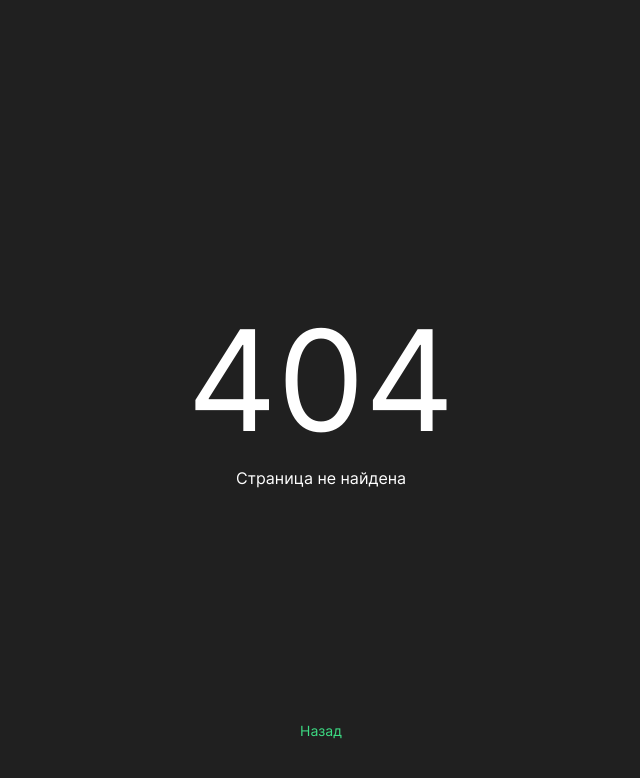
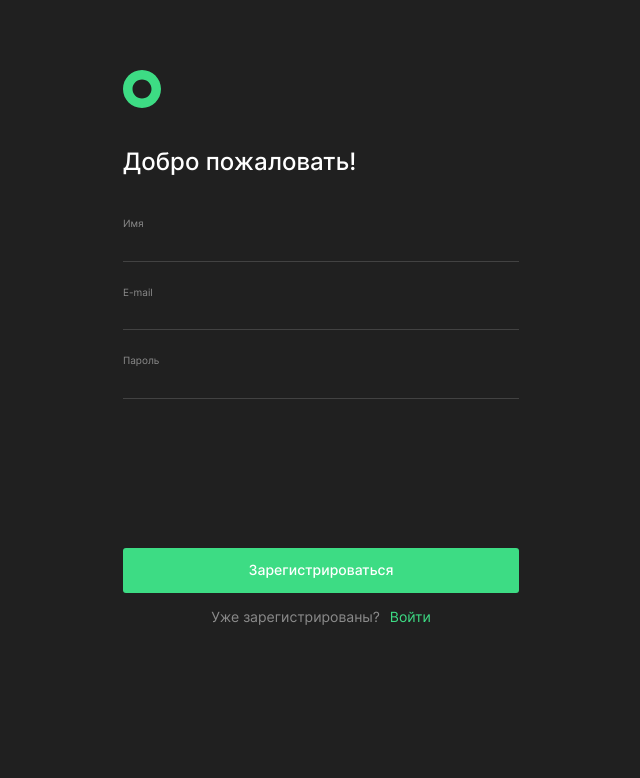
Before and after one commit to sahvea/movies-explorer-frontend, a React (Create React App) app: page /signup in a window 1280 px wide. Before the commit this address had no page. Shown: the top 778 px of the page, without its empty margins (319-959 px from the left). Built offline with nearby package versions, Linux system fonts and the light colour scheme.

Commit message:
feat: add Register and AuthForm components

```diff
--- a/src/components/App/App.js
+++ b/src/components/App/App.js
@@ -4,15 +4,17 @@ import './App.css';
 import Main from '../Main/Main';
 import Movies from '../Movies/Movies';
 import SavedMovies from '../SavedMovies/SavedMovies';
+import Register from '../Register/Register';
+import NotFound from '../NotFound/NotFound';
+
 import initialMovies from '../../utils/initialMovies';
 import savedMovies from '../../utils/savedMovies';
-import NotFound from '../NotFound/NotFound';
-
 
 function App() {
   // eslint-disable-next-line no-unused-vars
-  const [loggedIn, setLoggedIn] = React.useState(true);
-  const [isLoading, setIsLoading] = React.useState(true);
+  const [loggedIn, setLoggedIn] = React.useState(false);
+  // eslint-disable-next-line no-unused-vars
+  const [isLoading, setIsLoading] = React.useState(false);
 
   return (
     <>
@@ -26,6 +28,9 @@ function App() {
         <Route path="/saved-movies">
           <SavedMovies loggedIn={loggedIn} movies={savedMovies} isLoading={isLoading} />
         </Route>
+        <Route path="/signup">
+          <Register />
+        </Route>
         <Route path="*">
           <NotFound />
         </Route>
--- /dev/null
+++ b/src/components/AuthForm/AuthForm.css
@@ -0,0 +1,127 @@
+.auth {
+  max-width: 396px;
+  margin: 0 auto;
+  padding: 0 30px 70px;
+}
+
+.auth__form-fieldset {
+  margin: 0;
+  padding: 0;
+  border: none;
+  height: 485px;
+  display: flex;
+  flex-direction: column;
+}
+
+.auth__form-title {
+  padding: 40px 0;
+  font-weight: 500;
+  font-size: 24px;
+  line-height: 1.2;
+}
+
+.auth__form-label {
+  display: block;
+  margin-top: 24px;
+  font-weight: 400;
+  font-size: 10px;
+  line-height: 1.2;
+  color: var(--font-transp-color);
+}
+
+.auth__form-label:first-of-type {
+  margin-top: 0;
+}
+
+.auth__form-input {
+  display: block;
+  width: 100%;
+  padding: 5px 0 10px;
+  background-color: transparent;
+  border: none;
+  outline: none;
+  border-bottom: 1px solid var(--divider-color);
+  font-weight: 400;
+  font-size: 14px;
+  line-height: 1.2;
+  color: var(--font-main-color);
+  transition: .3s ease-in-out;
+}
+
+.auth__form-input:focus {
+  border-color: var(--bright-color);
+}
+
+.auth__form-input_type_error {
+  color: var(--error-color);
+}
+
+.auth__form-error {
+  margin: 6px 0 0;
+  font-weight: 400;
+  font-size: 10px;
+  line-height: 1.2;
+  color: var(--error-color);
+}
+
+.auth__form-btn {
+  display: block;
+  margin-top: auto;
+  width: 100%;
+  height: 45px;
+  background-color: var(--bright-color);
+  border-radius: 3px;
+  font-weight: 500;
+  font-size: 14px;
+  line-height: 1.2;
+  color: var(--font-main-color);
+}
+
+.auth__form-btn:disabled {
+  opacity: .5;
+  pointer-events: none;
+  user-select: none;
+}
+
+.auth__redirection {
+  margin-top: 16px;
+  display: flex;
+  justify-content: center;
+  align-items: center;
+  font-weight: 400;
+  font-size: 14px;
+  line-height: 1.2;
+}
+
+.auth__redirection-paragraph {
+  margin: 0 6px 0 0;
+  color: var(--font-transp-color);
+}
+
+.auth__redirection-link {
+  color: var(--bright-color);
+}
+
+@media screen and (max-width: 575px) {
+  .auth {
+    padding-bottom: 30px;
+  }
+
+  .auth__form-fieldset {
+    height: 627px;
+  }
+
+  .auth__form-title {
+    padding: 50px 0 80px;
+    text-align: center;
+  }
+
+  .auth__form-btn {
+    font-size: 12px;
+  }
+
+  .auth__redirection {
+    margin-top: 14px;
+    font-size: 12px;
+  }
+}
--- /dev/null
+++ b/src/components/AuthForm/AuthForm.js
@@ -0,0 +1,39 @@
+import { Link, useLocation } from 'react-router-dom';
+import './AuthForm.css';
+import DotsLoader from '../DotsLoader/DotsLoader';
+
+function AuthForm(props) {
+  const location = useLocation();
+  // const BtnClassName = `app__button form__button ${props.isSubmitDisabled && "form__button_disabled"}`;
+  const redirectionText = location.pathname === '/signup'
+    ? "Уже зарегистрированы?"
+    : "Ещё не зарегистрированы?";
+  const redirectionLinkText = location.pathname === '/signup'
+    ? "Войти"
+    : "Регистрация";
+  const redirectionLink = location.pathname === '/signup'
+    ? "/signin"
+    : "/signup";
+
+  return (
+    <section className="auth">
+      <form className="auth__form" name={props.name} onSubmit={props.onSubmit} >
+      {/* noValidate */}
+        <fieldset className="auth__form-fieldset">
+          <legend className="auth__form-title">{props.title}</legend>
+            {props.children}
+          <button type="submit" name="submit" className="app__button auth__form-btn" disabled={props.isFormLoading || props.isSubmitDisabled ? true : ''}>
+            {props.buttonText}
+            {props.isFormLoading && (<DotsLoader />)}
+          </button>
+        </fieldset>
+      </form>
+      <div className="auth__redirection">
+        <p className="auth__redirection-paragraph">{redirectionText}&nbsp;</p>
+        <Link to={redirectionLink} className="app__link auth__redirection-link">{redirectionLinkText}</Link>
+      </div>
+    </section>
+  );
+}
+
+export default AuthForm;
--- /dev/null
+++ b/src/components/DotsLoader/DotsLoader.css
@@ -0,0 +1,36 @@
+.dots-loader {
+  margin-left: 4px;
+  display: flex;
+  justify-content: center;
+  align-items: flex-end;
+}
+
+.dots-loader__dot {
+  font-size: 14px;
+  line-height: 2;
+  color: #fff;
+}
+
+.dots-loader__dot:nth-child(1) {
+  animation: dot-pulse 1s ease-in-out infinite;
+}
+
+.dots-loader__dot:nth-child(2) {
+  animation: dot-pulse 1s .1s ease-in-out infinite;
+}
+
+.dots-loader__dot:nth-child(3) {
+  animation: dot-pulse 1s .2s ease-in-out infinite;
+}
+
+@keyframes dot-pulse {
+  0% {
+    transform: none;
+  }
+  30% {
+    transform: translateY(-4px);
+  }
+  70% {
+    transform: none;
+  }
+}
--- /dev/null
+++ b/src/components/DotsLoader/DotsLoader.js
@@ -0,0 +1,13 @@
+import './DotsLoader.css';
+
+function DotsLoader() {
+  return (
+    <span className="dots-loader">
+      <span className="dots-loader__dot">.</span>
+      <span className="dots-loader__dot">.</span>
+      <span className="dots-loader__dot">.</span>
+    </span>
+  )
+}
+
+export default DotsLoader;
--- a/src/components/Header/Header.js
+++ b/src/components/Header/Header.js
@@ -33,9 +33,7 @@ function Header(props) {
             <path className="header__logo-svg" fillRule="evenodd" clipRule="evenodd" d="M19 38C29.4934 38 38 29.4934 38 19C38 8.50659 29.4934 0 19 0C8.50659 0 0 8.50659 0 19C0 29.4934 8.50659 38 19 38ZM19 28.5C24.2467 28.5 28.5 24.2467 28.5 19C28.5 13.7533 24.2467 9.5 19 9.5C13.7533 9.5 9.5 13.7533 9.5 19C9.5 24.2467 13.7533 28.5 19 28.5Z"/>
           </svg>
         </Link>
-        <Navigation mobMenu={mobMenu} handleBurgerClick={handleBurgerClick} loggedIn={props.loggedIn}
-        // onBurgerClick={handleHeaderBurgerClick}
-        />
+        <Navigation mobMenu={mobMenu} handleBurgerClick={handleBurgerClick} loggedIn={props.loggedIn} />
       </div>
     </header>
   )
--- a/src/components/MoviesCard/MoviesCard.js
+++ b/src/components/MoviesCard/MoviesCard.js
@@ -1,5 +1,4 @@
 import React from 'react';
-import { unmountComponentAtNode } from 'react-dom';
 import { useLocation } from 'react-router-dom';
 import './MoviesCard.css';
 
--- a/src/components/Register/Register.js
+++ b/src/components/Register/Register.js
@@ -0,0 +1,25 @@
+import Header from '../Header/Header';
+import AuthForm from '../AuthForm/AuthForm';
+
+function Register(props) {
+  return (
+    <>
+      <Header loggedIn={props.loggedIn} />
+      <main>
+        <AuthForm name={'register-form'} title={'Добро пожаловать!'} buttonText={'Зарегистрироваться'}>
+          <label className="auth__form-label">Имя
+            <input type="text" name="name" required className="auth__form-input" autoComplete="on" minLength="2" maxLength="30" />
+          </label>
+          <label className="auth__form-label">E-mail
+            <input type="email" name="email" required className="auth__form-input" autoComplete="on" />
+          </label>
+          <label className="auth__form-label">Пароль
+            <input type="password" name="password" required className="auth__form-input" minLength="6" autoComplete="off" />
+          </label>
+        </AuthForm>
+      </main>
+    </>
+  );
+}
+
+export default Register;
```
